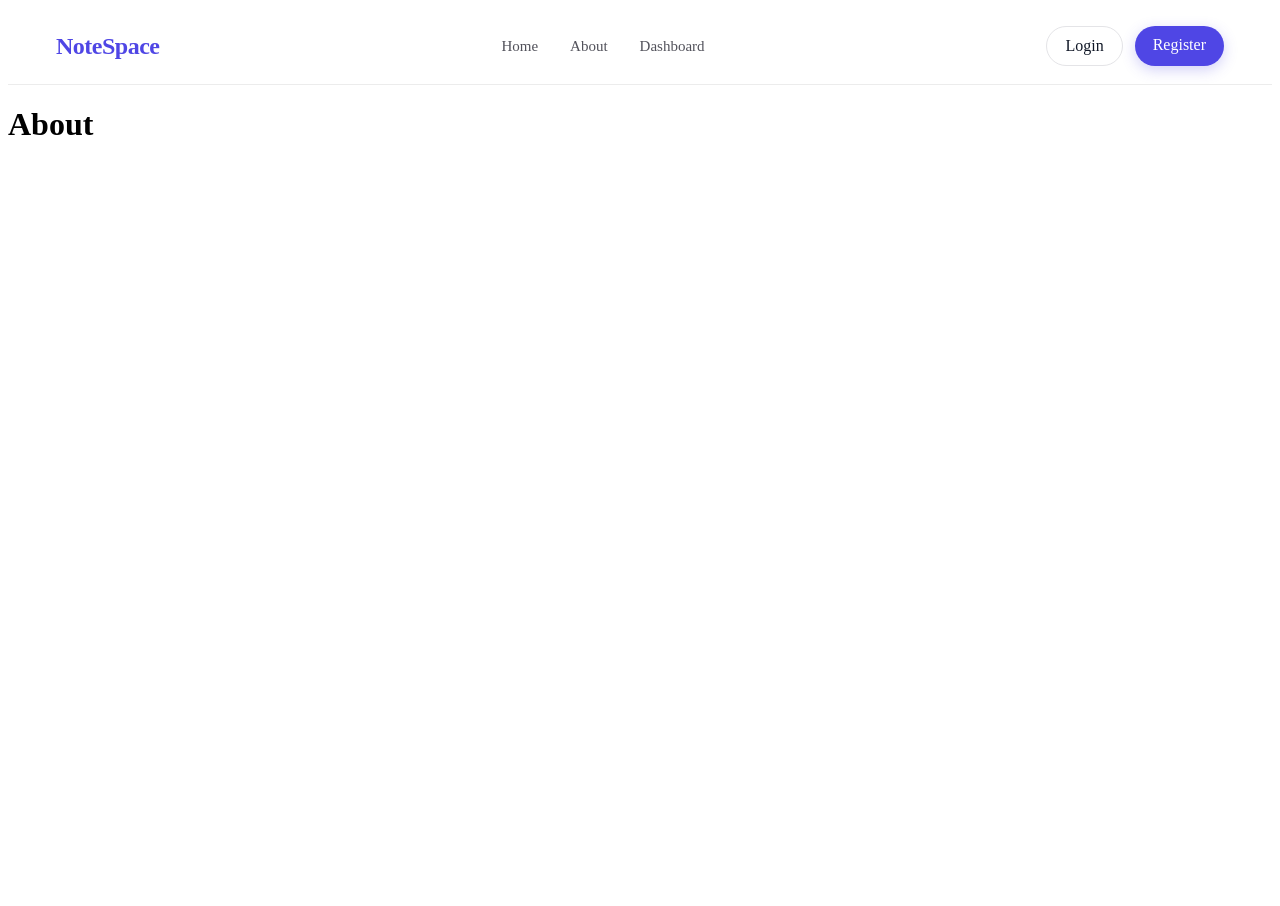
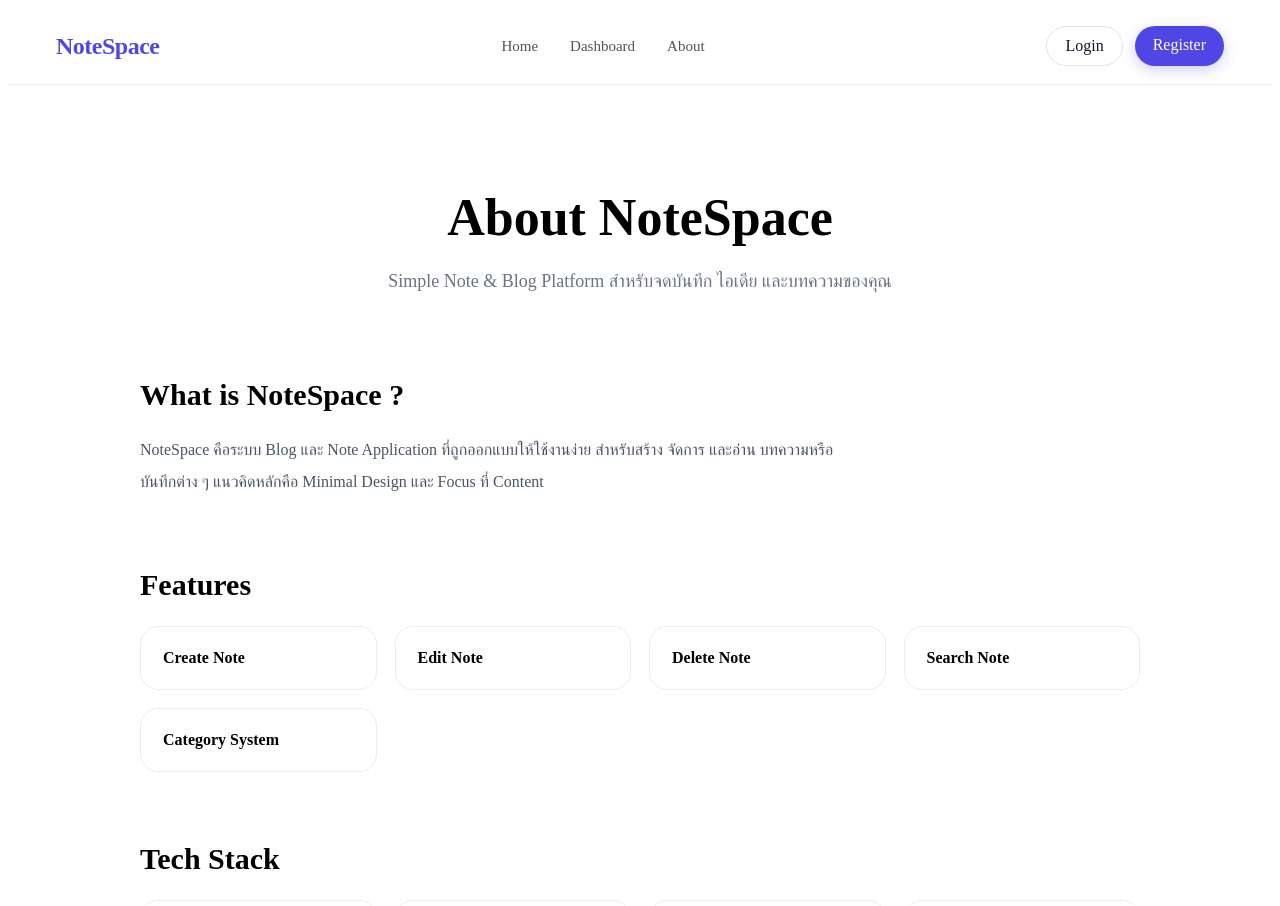
Before and after one commit to PHATTARAKORN-NALINBENCHAPHAN/Long_Note, a Vue app in the folder frontend/: page /about in a window 1280 px wide. Shown: the top 906 px of the page. Before the commit the page ends 800 px from the top, so only its background shows below. Built offline with nearby package versions, Linux system fonts and the light colour scheme.

Commit message:
About US

```diff
--- a/frontend/src/components/Navbar.vue
+++ b/frontend/src/components/Navbar.vue
@@ -5,9 +5,9 @@
     <div class="nav-center">
       <router-link to="/"> Home </router-link>
 
+      <router-link to="/dashboard"> Dashboard </router-link>
+
       <router-link to="/about"> About </router-link>
-
-      <router-link to="/dashboard"> Dashboard </router-link>
     </div>
 
     <div class="nav-right">
--- a/frontend/src/pages/About.vue
+++ b/frontend/src/pages/About.vue
@@ -1,5 +1,135 @@
-@
+<script setup lang="ts">
+const features = [
+  "Create Note",
+  "Edit Note",
+  "Delete Note",
+  "Search Note",
+  "Category System",
+];
+
+const techStack = [
+  "Vue 3 + TypeScript",
+  "Node.js + Express",
+  "MySQL",
+  "Docker",
+  "Render / Vercel",
+];
+</script>
+
 <template>
-  <h1>About</h1>
+  <div class="container">
+    <section class="hero">
+      <h1>About NoteSpace</h1>
+
+      <p>Simple Note & Blog Platform สำหรับจดบันทึก ไอเดีย และบทความของคุณ</p>
+    </section>
+
+    <section class="section">
+      <h2>What is NoteSpace ?</h2>
+
+      <p>
+        NoteSpace คือระบบ Blog และ Note Application ที่ถูกออกแบบให้ใช้งานง่าย
+        สำหรับสร้าง จัดการ และอ่าน บทความหรือบันทึกต่าง ๆ แนวคิดหลักคือ Minimal
+        Design และ Focus ที่ Content
+      </p>
+    </section>
+
+    <section class="section">
+      <h2>Features</h2>
+
+      <div class="grid">
+        <div v-for="feature in features" :key="feature" class="card">
+          {{ feature }}
+        </div>
+      </div>
+    </section>
+
+    <section class="section">
+      <h2>Tech Stack</h2>
+
+      <div class="grid">
+        <div v-for="tech in techStack" :key="tech" class="card">
+          {{ tech }}
+        </div>
+      </div>
+    </section>
+  </div>
 </template>
-@
+
+<style scoped>
+.container {
+  max-width: 1000px;
+
+  margin: auto;
+
+  padding: 60px 24px;
+}
+
+.hero {
+  text-align: center;
+
+  margin-bottom: 80px;
+}
+
+.hero h1 {
+  font-size: 52px;
+
+  margin-bottom: 18px;
+}
+
+.hero p {
+  font-size: 18px;
+
+  color: #6b7280;
+
+  line-height: 1.8;
+}
+
+.section {
+  margin-bottom: 70px;
+}
+
+.section h2 {
+  font-size: 30px;
+
+  margin-bottom: 22px;
+}
+
+.section p {
+  line-height: 2;
+
+  color: #4b5563;
+
+  max-width: 700px;
+}
+
+.grid {
+  display: grid;
+
+  grid-template-columns: repeat(auto-fit, minmax(220px, 1fr));
+
+  gap: 18px;
+
+  margin-top: 24px;
+}
+
+.card {
+  padding: 22px;
+
+  background: white;
+
+  border: 1px solid #ececec;
+
+  border-radius: 18px;
+
+  font-weight: 600;
+
+  transition: 0.2s;
+}
+
+.card:hover {
+  transform: translateY(-3px);
+
+  box-shadow: 0 8px 18px rgba(0, 0, 0, 0.06);
+}
+</style>
```
